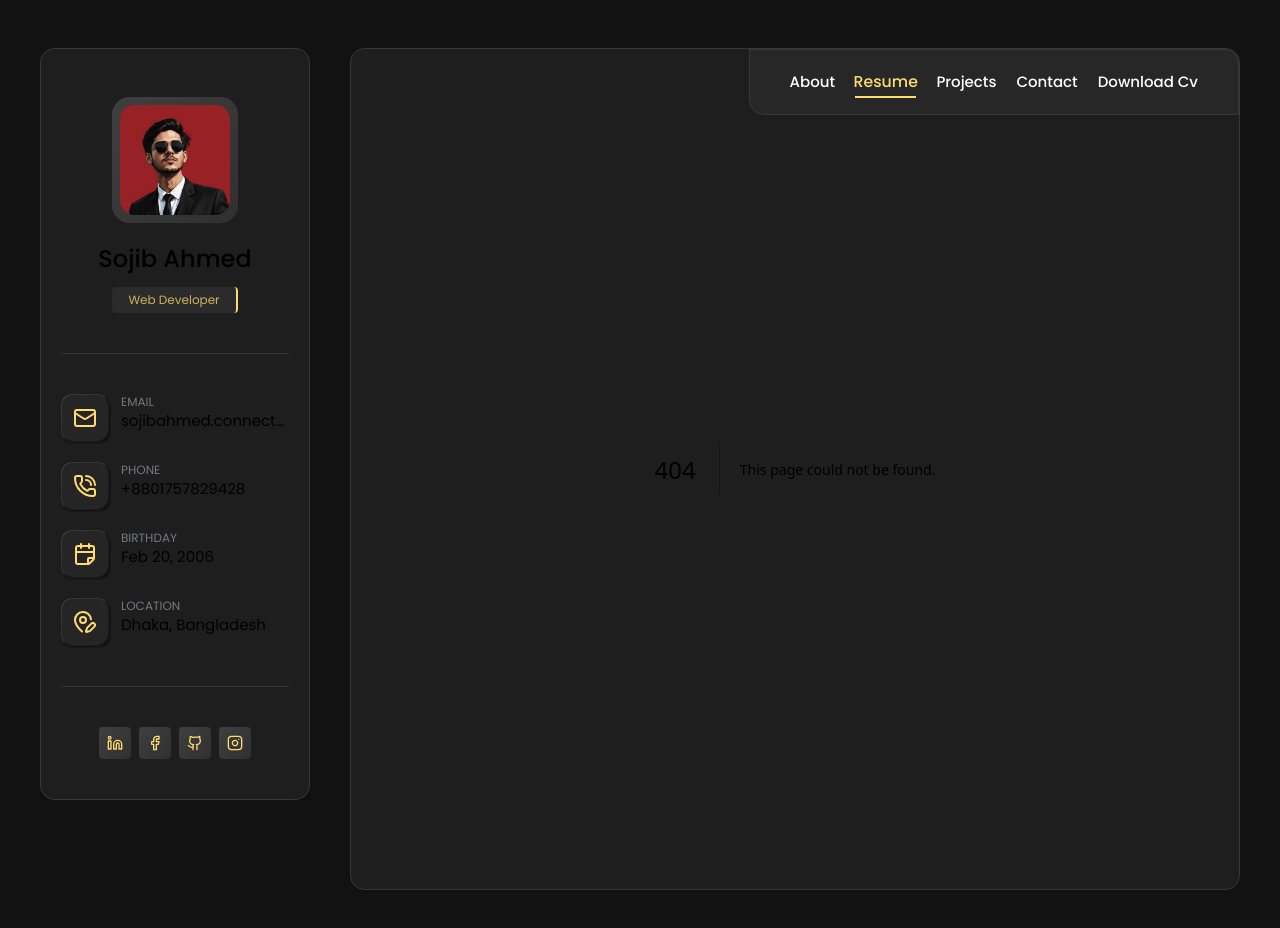
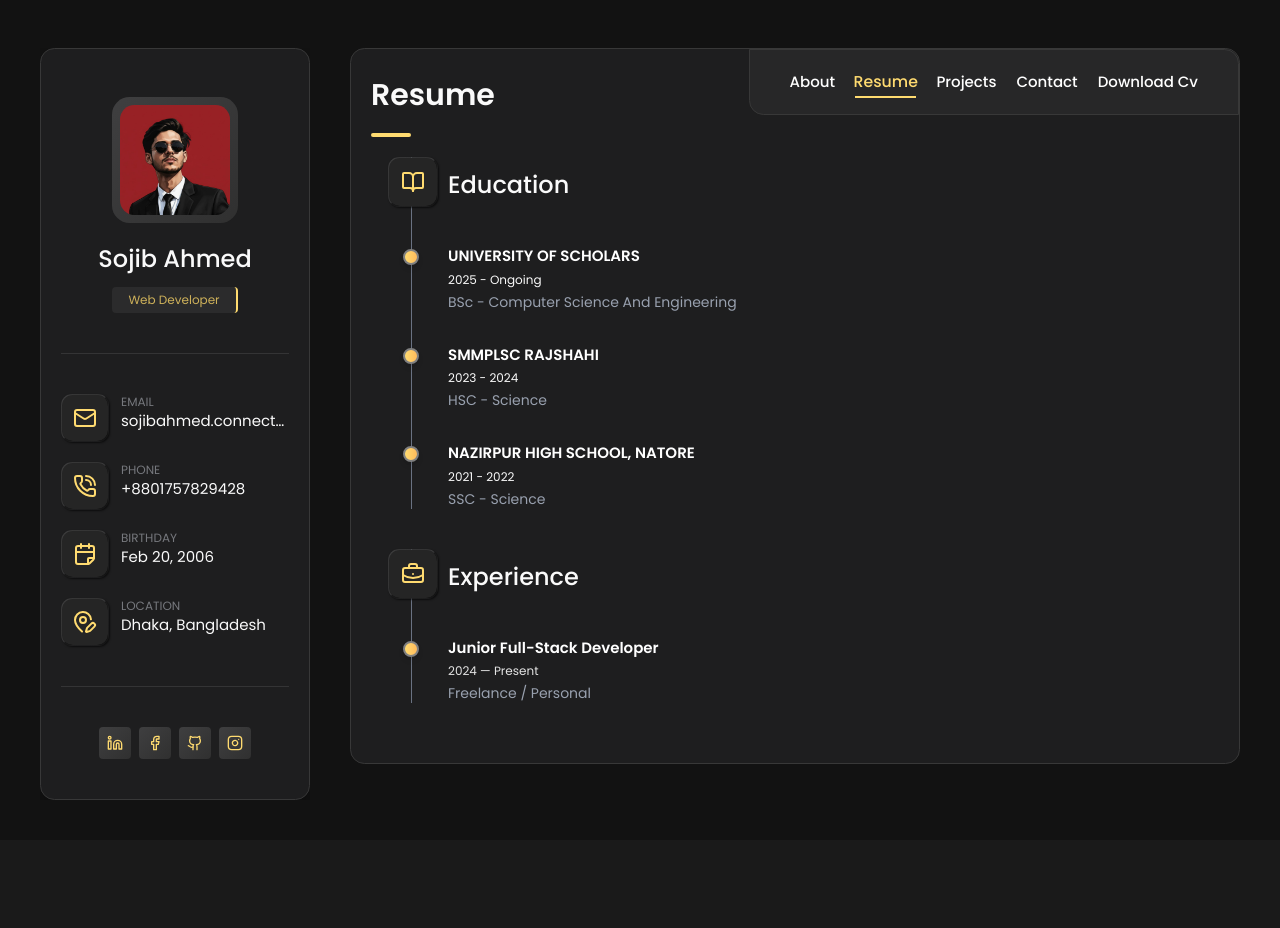
Before and after one commit to aminur-islam-sojib/sojib-ahmed, a Next.js app: page /resume in a window 1280 px wide. Before the commit this address had no page. After the commit the page ends 840 px from the top, so only its background shows below. Built offline with nearby package versions, Linux system fonts and the light colour scheme.

Commit message:
feat: implement resume section with education and experience timelines

```diff
--- /dev/null
+++ b/src/app/(public)/resume/page.tsx
@@ -0,0 +1,22 @@
+import EducationTimeLine from "@/components/Resume/EducationTimeLine";
+import ExperienceTimeLine from "@/components/Resume/ExperienceTimeLine";
+import HeaderGenerator from "@/components/ui/HeaderGenerator";
+
+const Resume = () => {
+  return (
+    <div>
+      <HeaderGenerator>Resume</HeaderGenerator>
+      <div>
+        <EducationTimeLine />
+      </div>
+      <div className=" my-10">
+        <ExperienceTimeLine />
+      </div>
+      {/* <div>
+        <Skills />
+      </div> */}
+    </div>
+  );
+};
+
+export default Resume;
--- a/src/app/page.tsx
+++ b/src/app/page.tsx
@@ -1,7 +1,7 @@
-import React from "react";
+import { redirect } from "next/navigation";
 
-function page() {
-  return <div>page</div>;
-}
+const About = () => {
+  redirect("/about");
+};
 
-export default page;
+export default About;
--- /dev/null
+++ b/src/components/Resume/EducationTimeLine.tsx
@@ -0,0 +1,68 @@
+"use client";
+
+import { motion } from "framer-motion";
+import { BookOpen } from "lucide-react";
+
+const educations = [
+  {
+    id: 1,
+    institution: "UNIVERSITY OF SCHOLARS",
+    subject: "BSc - Computer Science And Engineering",
+    session: "2025 - Ongoing",
+  },
+  {
+    id: 2,
+    institution: "SMMPLSC RAJSHAHI",
+    subject: "HSC - Science",
+    session: "2023 - 2024",
+  },
+  {
+    id: 3,
+    institution: "NAZIRPUR HIGH SCHOOL, NATORE",
+    subject: "SSC - Science",
+    session: "2021 - 2022",
+  },
+];
+
+const EducationTimeLine = () => {
+  return (
+    <div className=" px-3  md:px-10">
+      <div className="relative border-l border-gray-500 pl-6  space-y-8">
+        <section className="absolute -left-6">
+          <div className="bgIcon w-fit p-3 rounded-xl">
+            <BookOpen color="var(--primary)" />
+          </div>
+        </section>
+        <section>
+          <h1 className=" text-2xl font-medium p-3">Education</h1>
+        </section>
+
+        {educations.map((edu, index) => (
+          <motion.div
+            key={edu.id}
+            initial={{ opacity: 0, x: -30 }}
+            whileInView={{ opacity: 1, x: 0 }}
+            transition={{ delay: index * 0.15 }}
+            viewport={{ once: true }}
+            className="relative"
+          >
+            {/* Dot indicator */}
+            <span className="dotIndicator absolute mt-1 -left-8.25 w-4 h-4 rounded-full z-10 shadow-md"></span>
+
+            <div className=" rounded-xl pl-3">
+              <h3 className="text-[15px] font-semibold text-white">
+                {edu.institution}
+              </h3>
+              <p className="text-xs text-foreground my-1">{edu.session}</p>
+              <p className="text-sm text-gray-400 dark:text-gray-400">
+                {edu.subject}
+              </p>
+            </div>
+          </motion.div>
+        ))}
+      </div>
+    </div>
+  );
+};
+
+export default EducationTimeLine;
--- /dev/null
+++ b/src/components/Resume/ExperienceTimeLine.tsx
@@ -0,0 +1,60 @@
+"use client";
+
+import { motion } from "framer-motion";
+import { BriefcaseBusiness } from "lucide-react";
+
+const experiences = [
+  {
+    id: 1,
+    company: "Junior Full-Stack Developer",
+    role: " Freelance / Personal",
+    duration: "2024 — Present",
+  },
+];
+
+const ExperienceTimeLine = () => {
+  return (
+    <div className="px-3  md:px-10">
+      <div className="relative border-l border-gray-500 pl-6  space-y-8">
+        <section className="absolute -left-6">
+          <div className="bgIcon w-fit p-3 rounded-xl">
+            <BriefcaseBusiness color="var(--primary)" />
+          </div>
+        </section>
+        <section>
+          <h1 className=" text-2xl font-medium p-3">Experience</h1>
+        </section>
+
+        {experiences.length > 0
+          ? experiences.map((exp, index) => (
+              <motion.div
+                key={exp.id}
+                initial={{ opacity: 0, x: -30 }}
+                whileInView={{ opacity: 1, x: 0 }}
+                transition={{ delay: index * 0.15 }}
+                viewport={{ once: true }}
+                className="relative"
+              >
+                {/* Dot indicator */}
+                <span className="dotIndicator absolute mt-1 -left-8.25 w-4 h-4 rounded-full z-10 shadow-md"></span>
+
+                <div className=" rounded-xl pl-3">
+                  <h3 className="text-[15px] font-semibold text-white">
+                    {exp.company}
+                  </h3>
+                  <p className="text-xs text-foreground opacity-90 my-1">
+                    {exp.duration}
+                  </p>
+                  <p className="text-sm text-gray-400 dark:text-gray-400">
+                    {exp.role}
+                  </p>
+                </div>
+              </motion.div>
+            ))
+          : "not added yet"}
+      </div>
+    </div>
+  );
+};
+
+export default ExperienceTimeLine;
--- a/src/components/ui/HeaderGenerator.tsx
+++ b/src/components/ui/HeaderGenerator.tsx
@@ -1,3 +1,4 @@
+"use client";
 import type { ReactNode } from "react";
 import { motion } from "framer-motion";
 
```
